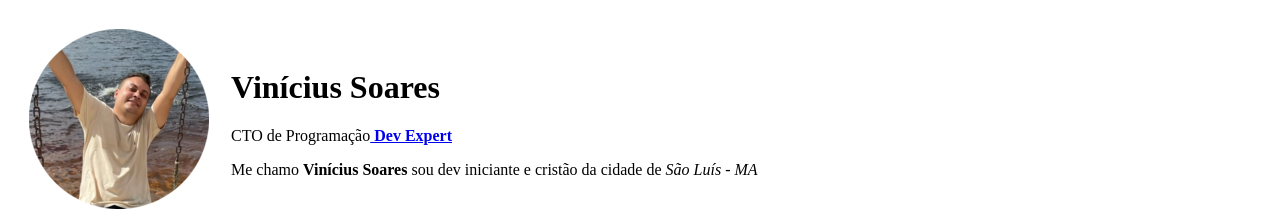
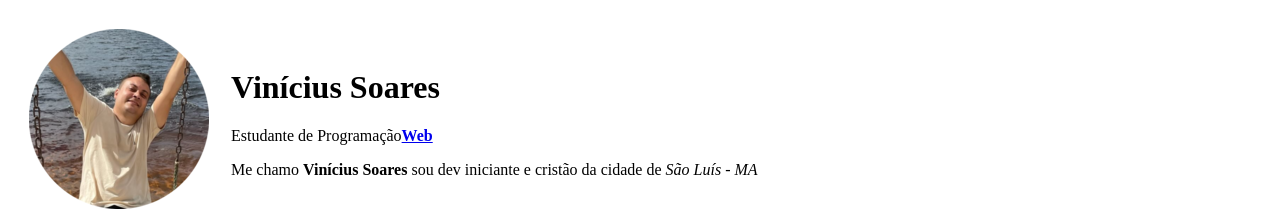
Before and after one commit to ViniciusSoares19/biografia-pessoal, a plain HTML site: page index.html in a window 1280 px wide. Shown: the top 217 px of the page. Drawn offline with Linux system fonts and the light colour scheme.

Commit message:
Update index.html

```diff
--- a/index.html
+++ b/index.html
@@ -13,7 +13,7 @@
             <td><img src="img/Vinícius Soares.png" alt="foto do Vinícius" /></td>
             <td>
                 <h1>Vinícius Soares</h1>
-                <p>CTO de Programação<strong><a href="https://www.google.com.br/" target="_blank"> Dev Expert</a></strong></p>
+                <p>Estudante de Programação<strong><a href="https://www.google.com.br/" target="_blank">Web</a></strong></p>
                 <p>Me chamo <strong>Vinícius Soares</strong> sou dev iniciante e cristão da cidade de <em> São Luís - MA</em></p>
             </td>
         </tr>
```
